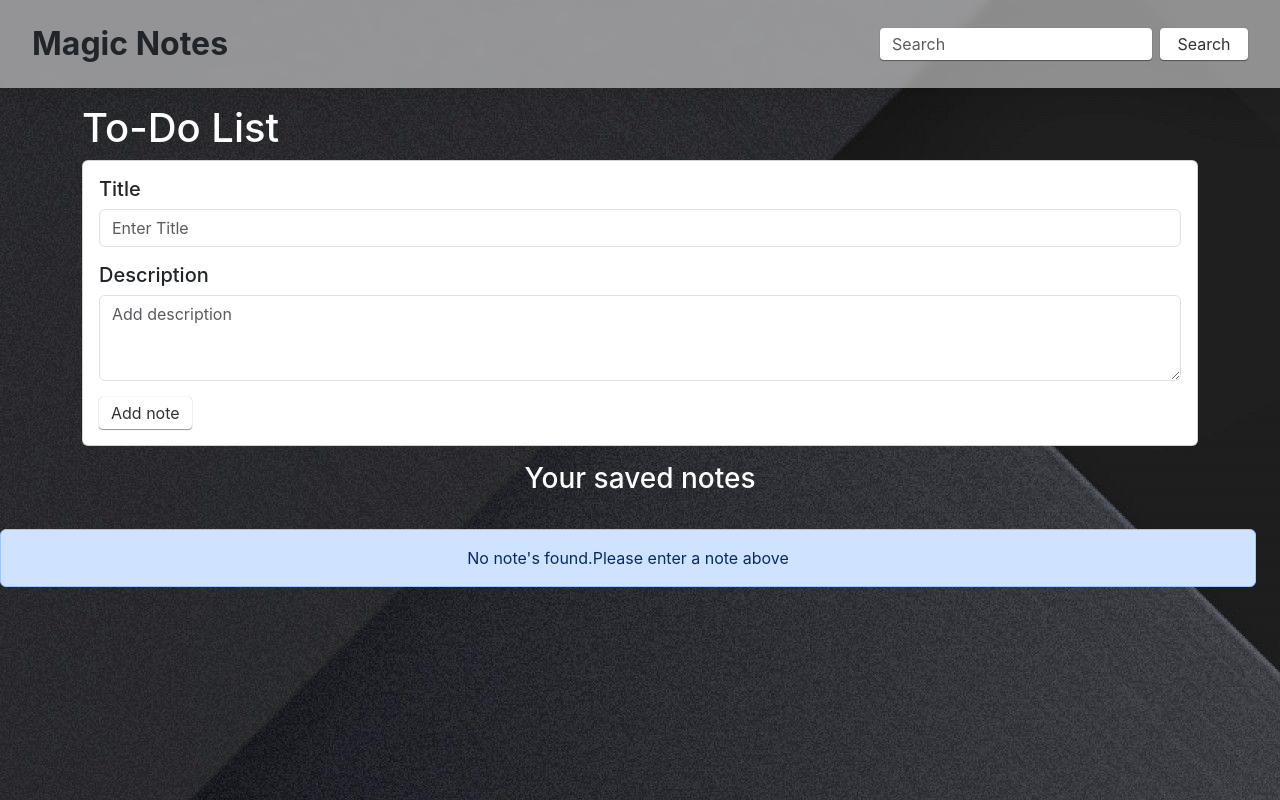
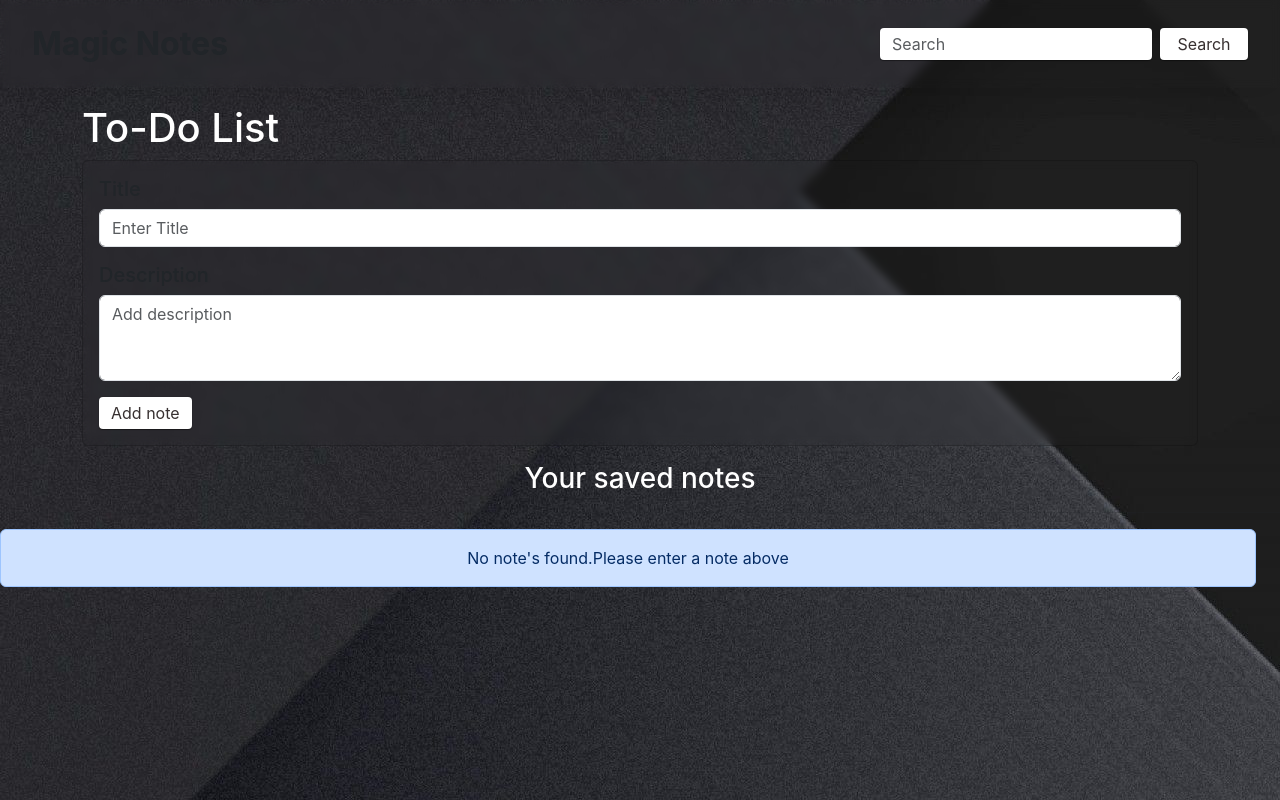
Before and after one commit to SahilSingh177/GDSC-WebDev01-todos, a plain HTML site: page index.html in a window 1280 px wide. Drawn offline with nearby package versions, Linux system fonts and the light colour scheme; a web font is replaced by a local one.

Commit message:
added utility bg-glass-r

```diff
--- a/index.html
+++ b/index.html
@@ -61,7 +61,7 @@
     </nav>
     <div class="container my-3">
       <h1 class="text-white">To-Do List</h1>
-      <div class="card">
+      <div class="card bg-glass-r">
         <div class="card-body">
           <div class="mb-3">
             <h5 class="cardtitle">Title</h5>
--- a/styles/global.css
+++ b/styles/global.css
@@ -18,6 +18,17 @@ body {
 .bg-glass {
   backdrop-filter: blur(5px);
   -webkit-backdrop-filter: blur(5px);
+  background: transparent;
+}
+
+.bg-glass-r {
+  backdrop-filter: blur(5px);
+  -webkit-backdrop-filter: blur(5px);
+  background: transparent;
+}
+
+.bg-glass-r div {
+  background: transparent;
 }
 
 .classic-btn {
```
